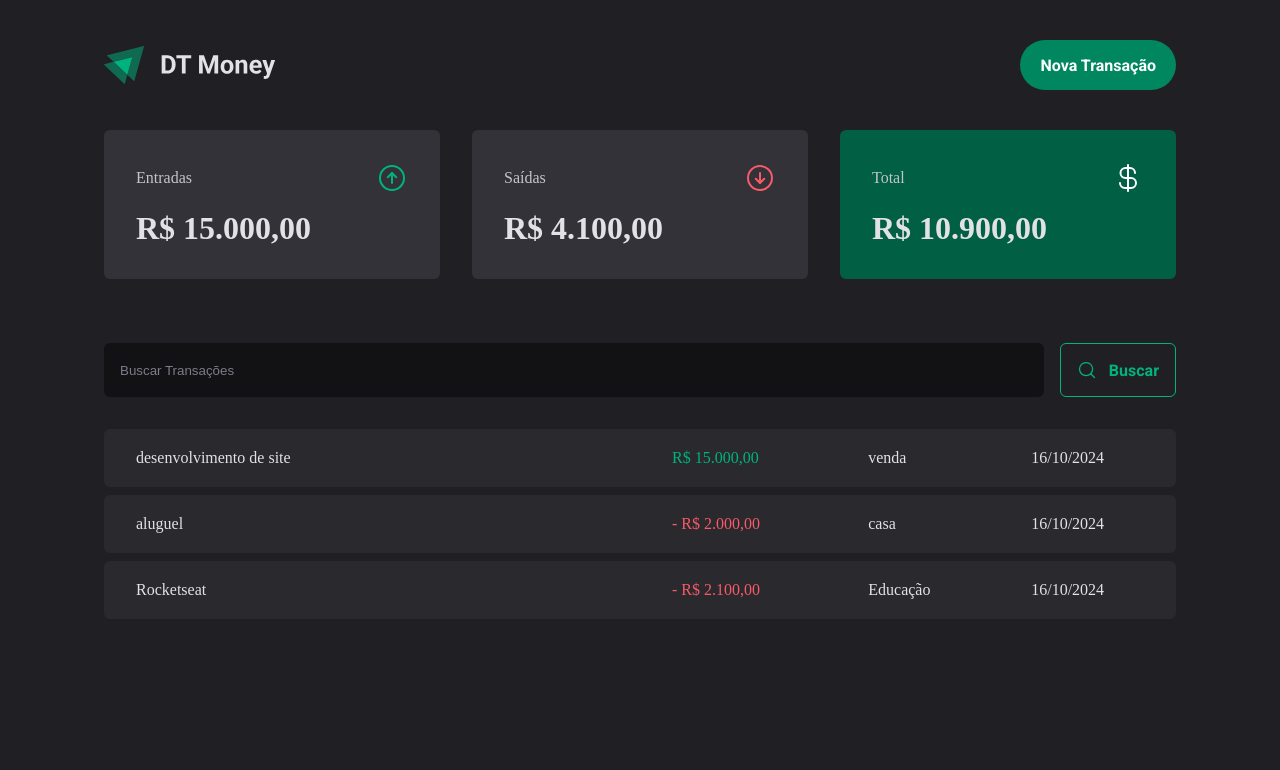
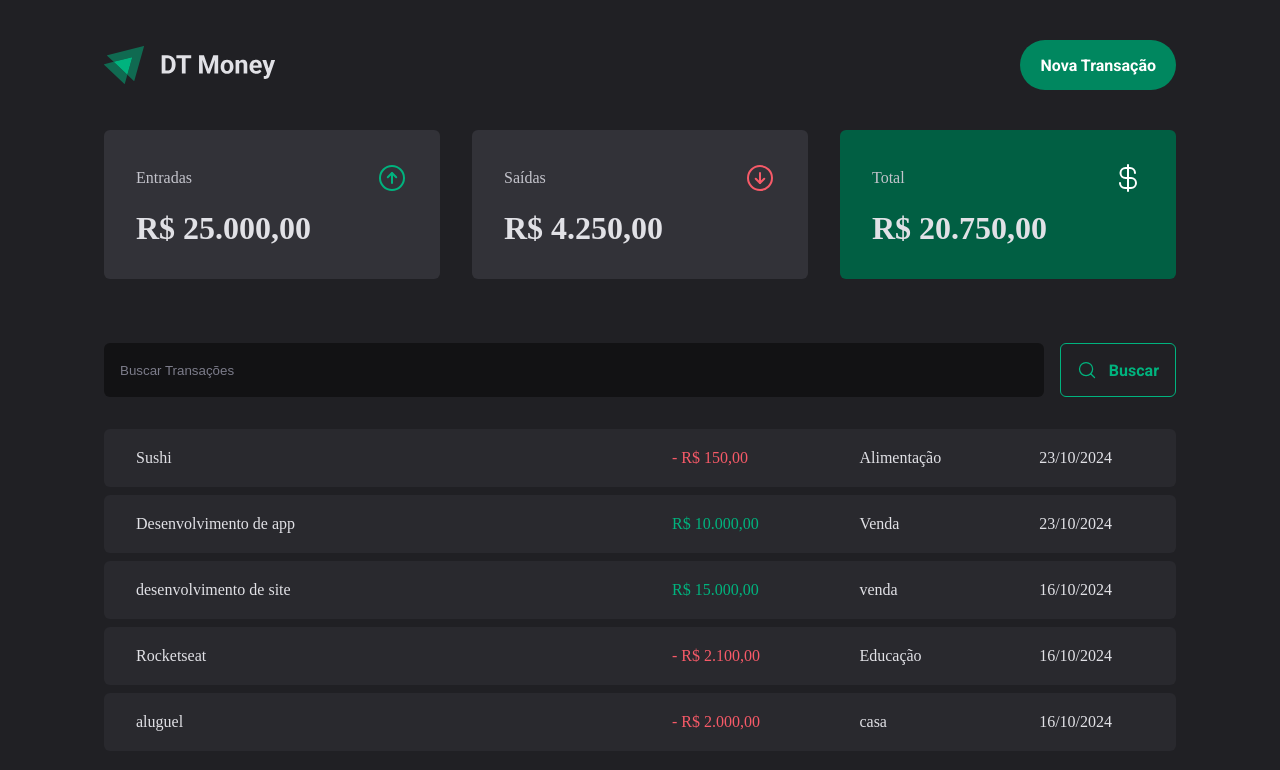
Before and after one commit to Igor-Thiago/DT---Money, a React (Vite) app: page / in a window 1280 px wide. Shown: the top 770 px of the page. Built offline with nearby package versions, Linux system fonts and the light colour scheme; data requests are answered from the project's data file.

Commit message:
Adicionando transações

```diff
--- a/server.json
+++ b/server.json
@@ -1,5 +1,5 @@
 {
-    "transactions":[
+  "transactions": [
     {
       "id": 1,
       "description": "desenvolvimento de site",
@@ -23,7 +23,22 @@
       "category": "Educação",
       "price": 2100,
       "createdAt": "2024-10-16T17:33:41.310Z"
+    },
+    {
+      "category": "Venda",
+      "description": "Desenvolvimento de app",
+      "price": 10000,
+      "type": "income",
+      "createdAt": "2024-10-23T15:56:31.062Z",
+      "id": 4
+    },
+    {
+      "category": "Alimentação",
+      "description": "Sushi",
+      "price": 150,
+      "type": "outcome",
+      "createdAt": "2024-10-23T16:20:07.121Z",
+      "id": 5
     }
-
   ]
 }
--- a/src/components/NewTransactionModal/index.tsx
+++ b/src/components/NewTransactionModal/index.tsx
@@ -4,6 +4,8 @@ import { ArrowCircleDown, ArrowCircleUp, X } from "phosphor-react";
 import * as z from 'zod';
 import { Controller, useForm } from "react-hook-form";
 import { zodResolver } from "@hookform/resolvers/zod";
+import { useContext } from "react";
+import { TransactionContext } from "../../contexts/TransactionsContexts";
 
 const newTransactionFormSchema = z.object({
     description: z.string(),
@@ -16,14 +18,30 @@ type NewTransactionFormInputs = z.infer<typeof newTransactionFormSchema>;
 
 export function NewTransactionModal() {
 
-    const { register, handleSubmit, formState: {isSubmitting}, control} = useForm<NewTransactionFormInputs>({
+    const {createTransaction} = useContext(TransactionContext);
+
+    const { register, handleSubmit, formState: {isSubmitting}, control, reset} = useForm<NewTransactionFormInputs>({
         resolver: zodResolver(newTransactionFormSchema),
         defaultValues: {type: 'income'}
     });
 
     async function handleCreateNewTransaction(data: NewTransactionFormInputs) {
+
+        // Essa constante é utilizada para desestruturar os dados da transação que foram passados como parâmetros.
+        const {category, description, price, type } = data;
+
         await new Promise(resolve => setTimeout(resolve, 2000));
-        console.log(data);
+
+        await createTransaction({
+            category,
+            description,
+            price,
+            type
+        });
+
+
+        reset();
+
     }
     return (
         <Dialog.Portal>
--- a/src/contexts/TransactionsContexts.tsx
+++ b/src/contexts/TransactionsContexts.tsx
@@ -1,6 +1,5 @@
 import { createContext, useEffect, useState } from "react";
 import { api } from "../lib/axios";
-
 interface Transaction {
     id: number;
     type: 'income' | 'outcome';
@@ -13,10 +12,18 @@ interface Transaction {
 interface TransactionContextType{
     transactions: Transaction[];
     fetchTransactions: (query?: string) => Promise<void>;
+    createTransaction: (data: CreateTransactionData) => Promise<void>;
 }
 
 interface TransactionsProviderProps{
     children: React.ReactNode;
+}
+
+interface CreateTransactionData{
+    category: string;
+    description: string;
+    price: number;
+    type: 'income' | 'outcome';
 }
 
 export const TransactionContext = createContext({} as TransactionContextType);
@@ -33,10 +40,29 @@ export function TransactionsProvider({children}: TransactionsProviderProps){
 
         const response = await api.get('/transactions', {
             params: {
+                _sort: 'createdAt',
+                _order: 'desc',
                 q: query,
             }
         });
         setTransactions(response.data);
+    }
+
+    async function createTransaction(data: CreateTransactionData){
+        const {category, description, price, type } = data;
+
+
+        //Aqui é feita a requisição POST para a API, passando os dados da transação como parâmetros.
+        // O método post é utilizado para inserir uma nova transação no banco de dados.
+        const response = await api.post('/transactions', {
+            category,
+            description,
+            price,
+            type,
+            createdAt: new Date(),
+        });
+        //Aqui é feita a atualização do estado transactions, adicionando a nova transação no início do array.
+        setTransactions(state =>[response.data, ...state]);
     }
 
     //Para o método fetch acima(serve para fazer o teste com a API) não executar toda vez que a página for renderizada, usamos o useEffect abaixo
@@ -46,7 +72,7 @@ export function TransactionsProvider({children}: TransactionsProviderProps){
         fetchTransactions();
     }, [])
     return (
-        <TransactionContext.Provider value={{transactions, fetchTransactions}}>
+        <TransactionContext.Provider value={{transactions, fetchTransactions,createTransaction}}>
             {children}
         </TransactionContext.Provider>
     )
```
Lines whose indentation alone changed are shown as unchanged.
